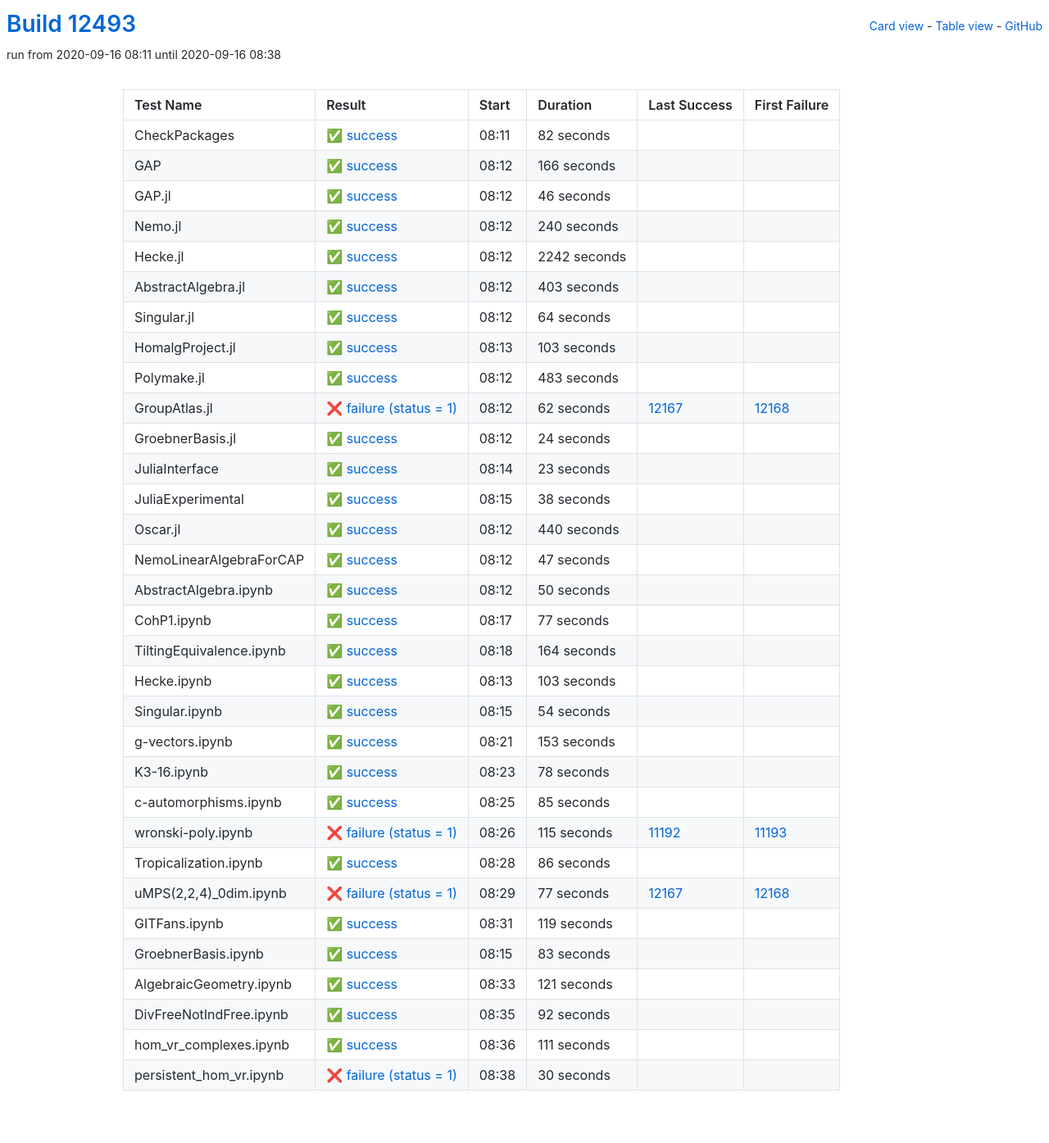
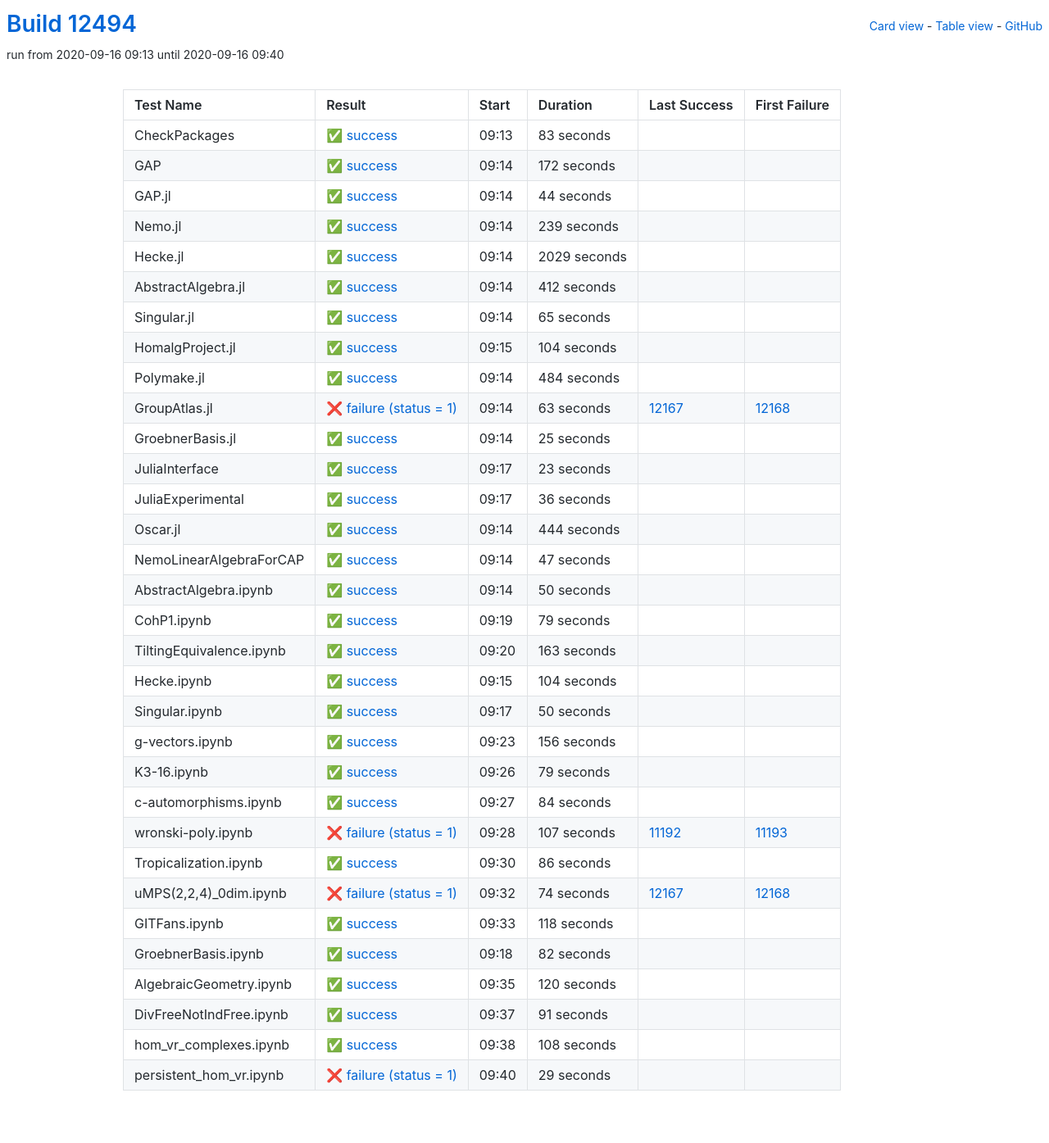
Before and after one commit to oscar-system/oscar-ci-status, a Jekyll site: the page built from table.html, in a window 1280 px wide. Shown: the whole page at 82% size. Built offline with Jekyll 4.4.1, drawn with Linux system fonts in a browser that asks for light colours.

Commit message:
Build #12494

```diff
--- a/_data/ci.yml
+++ b/_data/ci.yml
@@ -1,6 +1,6 @@
 ---
-build: 12493
-build_url: https://oscarci.mathematik.uni-kl.de/job/oscar/12493/
+build: 12494
+build_url: https://oscarci.mathematik.uni-kl.de/job/oscar/12494/
 job: oscar
 organization: oscar-system
 repo: oscar-ci-status
@@ -8,140 +8,140 @@
 tests:
 - name: CheckPackages
   id: checkpackages
-  log: https://oscarci.mathematik.uni-kl.de/job/oscar/12493/artifact/logs/build-12493/CheckPackages.log
-  start: 2020-09-16 08:11
+  log: https://oscarci.mathematik.uni-kl.de/job/oscar/12494/artifact/logs/build-12494/CheckPackages.log
+  start: 2020-09-16 09:13
   success: true
   exitcode: 0
   status: success
-  duration: 82
+  duration: 83
   last_success: false
   last_success_url:
   first_failure: false
   first_failure_url:
 - name: GAP
   id: gap
-  log: https://oscarci.mathematik.uni-kl.de/job/oscar/12493/artifact/logs/build-12493/GAP.log
-  start: 2020-09-16 08:12
+  log: https://oscarci.mathematik.uni-kl.de/job/oscar/12494/artifact/logs/build-12494/GAP.log
+  start: 2020-09-16 09:14
   success: true
   exitcode: 0
   status: success
-  duration: 166
+  duration: 172
   last_success: false
   last_success_url:
   first_failure: false
   first_failure_url:
 - name: GAP.jl
   id: gap-jl
-  log: https://oscarci.mathematik.uni-kl.de/job/oscar/12493/artifact/logs/build-12493/GAP.jl.log
-  start: 2020-09-16 08:12
+  log: https://oscarci.mathematik.uni-kl.de/job/oscar/12494/artifact/logs/build-12494/GAP.jl.log
+  start: 2020-09-16 09:14
   success: true
   exitcode: 0
   status: success
-  duration: 46
+  duration: 44
   last_success: false
   last_success_url:
   first_failure: false
   first_failure_url:
 - name: Nemo.jl
   id: nemo-jl
-  log: https://oscarci.mathematik.uni-kl.de/job/oscar/12493/artifact/logs/build-12493/Nemo.jl.log
-  start: 2020-09-16 08:12
+  log: https://oscarci.mathematik.uni-kl.de/job/oscar/12494/artifact/logs/build-12494/Nemo.jl.log
+  start: 2020-09-16 09:14
   success: true
   exitcode: 0
   status: success
-  duration: 240
+  duration: 239
   last_success: false
   last_success_url:
   first_failure: false
   first_failure_url:
 - name: Hecke.jl
   id: hecke-jl
-  log: https://oscarci.mathematik.uni-kl.de/job/oscar/12493/artifact/logs/build-12493/Hecke.jl.log
-  start: 2020-09-16 08:12
+  log: https://oscarci.mathematik.uni-kl.de/job/oscar/12494/artifact/logs/build-12494/Hecke.jl.log
+  start: 2020-09-16 09:14
   success: true
   exitcode: 0
   status: success
-  duration: 2242
+  duration: 2029
   last_success: false
   last_success_url:
   first_failure: false
   first_failure_url:
 - name: AbstractAlgebra.jl
   id: abstractalgebra-jl
-  log: https://oscarci.mathematik.uni-kl.de/job/oscar/12493/artifact/logs/build-12493/AbstractAlgebra.jl.log
-  start: 2020-09-16 08:12
+  log: https://oscarci.mathematik.uni-kl.de/job/oscar/12494/artifact/logs/build-12494/AbstractAlgebra.jl.log
+  start: 2020-09-16 09:14
   success: true
   exitcode: 0
   status: success
-  duration: 403
+  duration: 412
   last_success: false
   last_success_url:
   first_failure: false
   first_failure_url:
 - name: Singular.jl
   id: singular-jl
-  log: https://oscarci.mathematik.uni-kl.de/job/oscar/12493/artifact/logs/build-12493/Singular.jl.log
-  start: 2020-09-16 08:12
+  log: https://oscarci.mathematik.uni-kl.de/job/oscar/12494/artifact/logs/build-12494/Singular.jl.log
+  start: 2020-09-16 09:14
   success: true
   exitcode: 0
   status: success
-  duration: 64
+  duration: 65
   last_success: false
   last_success_url:
   first_failure: false
   first_failure_url:
 - name: HomalgProject.jl
   id: homalgproject-jl
-  log: https://oscarci.mathematik.uni-kl.de/job/oscar/12493/artifact/logs/build-12493/HomalgProject.jl.log
-  start: 2020-09-16 08:13
+  log: https://oscarci.mathematik.uni-kl.de/job/oscar/12494/artifact/logs/build-12494/HomalgProject.jl.log
+  start: 2020-09-16 09:15
   success: true
   exitcode: 0
   status: success
-  duration: 103
+  duration: 104
   last_success: false
   last_success_url:
   first_failure: false
   first_failure_url:
 - name: Polymake.jl
   id: polymake-jl
-  log: https://oscarci.mathematik.uni-kl.de/job/oscar/12493/artifact/logs/build-12493/Polymake.jl.log
-  start: 2020-09-16 08:12
+  log: https://oscarci.mathematik.uni-kl.de/job/oscar/12494/artifact/logs/build-12494/Polymake.jl.log
+  start: 2020-09-16 09:14
   success: true
   exitcode: 0
   status: success
-  duration: 483
+  duration: 484
   last_success: false
   last_success_url:
   first_failure: false
   first_failure_url:
 - name: GroupAtlas.jl
   id: groupatlas-jl
-  log: https://oscarci.mathematik.uni-kl.de/job/oscar/12493/artifact/logs/build-12493/GroupAtlas.jl.log
-  start: 2020-09-16 08:12
+  log: https://oscarci.mathematik.uni-kl.de/job/oscar/12494/artifact/logs/build-12494/GroupAtlas.jl.log
+  start: 2020-09-16 09:14
   success: false
   exitcode: 1
   status: failure
-  duration: 62
+  duration: 63
   last_success: 12167
   last_success_url: https://oscarci.mathematik.uni-kl.de/job/oscar/12167/
   first_failure: 12168
   first_failure_url: https://oscarci.mathematik.uni-kl.de/job/oscar/12168/
 - name: GroebnerBasis.jl
   id: groebnerbasis-jl
-  log: https://oscarci.mathematik.uni-kl.de/job/oscar/12493/artifact/logs/build-12493/GroebnerBasis.jl.log
-  start: 2020-09-16 08:12
+  log: https://oscarci.mathematik.uni-kl.de/job/oscar/12494/artifact/logs/build-12494/GroebnerBasis.jl.log
+  start: 2020-09-16 09:14
   success: true
   exitcode: 0
   status: success
-  duration: 24
+  duration: 25
   last_success: false
   last_success_url:
   first_failure: false
   first_failure_url:
 - name: JuliaInterface
   id: juliainterface
-  log: https://oscarci.mathematik.uni-kl.de/job/oscar/12493/artifact/logs/build-12493/JuliaInterface.log
-  start: 2020-09-16 08:14
+  log: https://oscarci.mathematik.uni-kl.de/job/oscar/12494/artifact/logs/build-12494/JuliaInterface.log
+  start: 2020-09-16 09:17
   success: true
   exitcode: 0
   status: success
@@ -152,32 +152,32 @@
   first_failure_url:
 - name: JuliaExperimental
   id: juliaexperimental
-  log: https://oscarci.mathematik.uni-kl.de/job/oscar/12493/artifact/logs/build-12493/JuliaExperimental.log
-  start: 2020-09-16 08:15
+  log: https://oscarci.mathematik.uni-kl.de/job/oscar/12494/artifact/logs/build-12494/JuliaExperimental.log
+  start: 2020-09-16 09:17
   success: true
   exitcode: 0
   status: success
-  duration: 38
+  duration: 36
   last_success: false
   last_success_url:
   first_failure: false
   first_failure_url:
 - name: Oscar.jl
   id: oscar-jl
-  log: https://oscarci.mathematik.uni-kl.de/job/oscar/12493/artifact/logs/build-12493/Oscar.jl.log
-  start: 2020-09-16 08:12
+  log: https://oscarci.mathematik.uni-kl.de/job/oscar/12494/artifact/logs/build-12494/Oscar.jl.log
+  start: 2020-09-16 09:14
   success: true
   exitcode: 0
   status: success
-  duration: 440
+  duration: 444
   last_success: false
   last_success_url:
   first_failure: false
   first_failure_url:
 - name: NemoLinearAlgebraForCAP
   id: nemolinearalgebraforcap
-  log: https://oscarci.mathematik.uni-kl.de/job/oscar/12493/artifact/logs/build-12493/NemoLinearAlgebraForCAP.log
-  start: 2020-09-16 08:12
+  log: https://oscarci.mathematik.uni-kl.de/job/oscar/12494/artifact/logs/build-12494/NemoLinearAlgebraForCAP.log
+  start: 2020-09-16 09:14
   success: true
   exitcode: 0
   status: success
@@ -188,8 +188,8 @@
   first_failure_url:
 - name: AbstractAlgebra.ipynb
   id: abstractalgebra-ipynb
-  log: https://oscarci.mathematik.uni-kl.de/job/oscar/12493/artifact/logs/build-12493/AbstractAlgebra.ipynb.log
-  start: 2020-09-16 08:12
+  log: https://oscarci.mathematik.uni-kl.de/job/oscar/12494/artifact/logs/build-12494/AbstractAlgebra.ipynb.log
+  start: 2020-09-16 09:14
   success: true
   exitcode: 0
   status: success
@@ -200,104 +200,104 @@
   first_failure_url:
 - name: CohP1.ipynb
   id: cohp1-ipynb
-  log: https://oscarci.mathematik.uni-kl.de/job/oscar/12493/artifact/logs/build-12493/CohP1.ipynb.log
-  start: 2020-09-16 08:17
+  log: https://oscarci.mathematik.uni-kl.de/job/oscar/12494/artifact/logs/build-12494/CohP1.ipynb.log
+  start: 2020-09-16 09:19
   success: true
   exitcode: 0
   status: success
-  duration: 77
+  duration: 79
   last_success: false
   last_success_url:
   first_failure: false
   first_failure_url:
 - name: TiltingEquivalence.ipynb
   id: tiltingequivalence-ipynb
-  log: https://oscarci.mathematik.uni-kl.de/job/oscar/12493/artifact/logs/build-12493/TiltingEquivalence.ipynb.log
-  start: 2020-09-16 08:18
+  log: https://oscarci.mathematik.uni-kl.de/job/oscar/12494/artifact/logs/build-12494/TiltingEquivalence.ipynb.log
+  start: 2020-09-16 09:20
   success: true
   exitcode: 0
   status: success
-  duration: 164
+  duration: 163
   last_success: false
   last_success_url:
   first_failure: false
   first_failure_url:
 - name: Hecke.ipynb
   id: hecke-ipynb
-  log: https://oscarci.mathematik.uni-kl.de/job/oscar/12493/artifact/logs/build-12493/Hecke.ipynb.log
-  start: 2020-09-16 08:13
+  log: https://oscarci.mathematik.uni-kl.de/job/oscar/12494/artifact/logs/build-12494/Hecke.ipynb.log
+  start: 2020-09-16 09:15
   success: true
   exitcode: 0
   status: success
-  duration: 103
+  duration: 104
   last_success: false
   last_success_url:
   first_failure: false
   first_failure_url:
 - name: Singular.ipynb
   id: singular-ipynb
-  log: https://oscarci.mathematik.uni-kl.de/job/oscar/12493/artifact/logs/build-12493/Singular.ipynb.log
-  start: 2020-09-16 08:15
+  log: https://oscarci.mathematik.uni-kl.de/job/oscar/12494/artifact/logs/build-12494/Singular.ipynb.log
+  start: 2020-09-16 09:17
   success: true
   exitcode: 0
   status: success
-  duration: 54
+  duration: 50
   last_success: false
   last_success_url:
   first_failure: false
   first_failure_url:
 - name: g-vectors.ipynb
   id: g-vectors-ipynb
-  log: https://oscarci.mathematik.uni-kl.de/job/oscar/12493/artifact/logs/build-12493/g-vectors.ipynb.log
-  start: 2020-09-16 08:21
+  log: https://oscarci.mathematik.uni-kl.de/job/oscar/12494/artifact/logs/build-12494/g-vectors.ipynb.log
+  start: 2020-09-16 09:23
   success: true
   exitcode: 0
   status: success
-  duration: 153
+  duration: 156
   last_success: false
   last_success_url:
   first_failure: false
   first_failure_url:
 - name: K3-16.ipynb
   id: k3-16-ipynb
-  log: https://oscarci.mathematik.uni-kl.de/job/oscar/12493/artifact/logs/build-12493/K3-16.ipynb.log
-  start: 2020-09-16 08:23
+  log: https://oscarci.mathematik.uni-kl.de/job/oscar/12494/artifact/logs/build-12494/K3-16.ipynb.log
+  start: 2020-09-16 09:26
   success: true
   exitcode: 0
   status: success
-  duration: 78
+  duration: 79
   last_success: false
   last_success_url:
   first_failure: false
   first_failure_url:
 - name: c-automorphisms.ipynb
   id: c-automorphisms-ipynb
-  log: https://oscarci.mathematik.uni-kl.de/job/oscar/12493/artifact/logs/build-12493/c-automorphisms.ipynb.log
-  start: 2020-09-16 08:25
+  log: https://oscarci.mathematik.uni-kl.de/job/oscar/12494/artifact/logs/build-12494/c-automorphisms.ipynb.log
+  start: 2020-09-16 09:27
   success: true
   exitcode: 0
   status: success
-  duration: 85
+  duration: 84
   last_success: false
   last_success_url:
   first_failure: false
   first_failure_url:
 - name: wronski-poly.ipynb
   id: wronski-poly-ipynb
-  log: https://oscarci.mathematik.uni-kl.de/job/oscar/12493/artifact/logs/build-12493/wronski-poly.ipynb.log
-  start: 2020-09-16 08:26
+  log: https://oscarci.mathematik.uni-kl.de/job/oscar/12494/artifact/logs/build-12494/wronski-poly.ipynb.log
+  start: 2020-09-16 09:28
   success: false
   exitcode: 1
   status: failure
-  duration: 115
+  duration: 107
   last_success: 11192
   last_success_url: https://oscarci.mathematik.uni-kl.de/job/oscar/11192/
   first_failure: 11193
   first_failure_url: https://oscarci.mathematik.uni-kl.de/job/oscar/11193/
 - name: Tropicalization.ipynb
   id: tropicalization-ipynb
-  log: https://oscarci.mathematik.uni-kl.de/job/oscar/12493/artifact/logs/build-12493/Tropicalization.ipynb.log
-  start: 2020-09-16 08:28
+  log: https://oscarci.mathematik.uni-kl.de/job/oscar/12494/artifact/logs/build-12494/Tropicalization.ipynb.log
+  start: 2020-09-16 09:30
   success: true
   exitcode: 0
   status: success
@@ -308,84 +308,84 @@
   first_failure_url:
 - name: uMPS(2,2,4)_0dim.ipynb
   id: umps-2-2-4-0dim-ipynb
-  log: https://oscarci.mathematik.uni-kl.de/job/oscar/12493/artifact/logs/build-12493/uMPS-2-2-4-_0dim.ipynb.log
-  start: 2020-09-16 08:29
+  log: https://oscarci.mathematik.uni-kl.de/job/oscar/12494/artifact/logs/build-12494/uMPS-2-2-4-_0dim.ipynb.log
+  start: 2020-09-16 09:32
   success: false
   exitcode: 1
   status: failure
-  duration: 77
+  duration: 74
   last_success: 12167
   last_success_url: https://oscarci.mathematik.uni-kl.de/job/oscar/12167/
   first_failure: 12168
   first_failure_url: https://oscarci.mathematik.uni-kl.de/job/oscar/12168/
 - name: GITFans.ipynb
   id: gitfans-ipynb
-  log: https://oscarci.mathematik.uni-kl.de/job/oscar/12493/artifact/logs/build-12493/GITFans.ipynb.log
-  start: 2020-09-16 08:31
+  log: https://oscarci.mathematik.uni-kl.de/job/oscar/12494/artifact/logs/build-12494/GITFans.ipynb.log
+  start: 2020-09-16 09:33
   success: true
   exitcode: 0
   status: success
-  duration: 119
+  duration: 118
   last_success: false
   last_success_url:
   first_failure: false
   first_failure_url:
 - name: GroebnerBasis.ipynb
   id: groebnerbasis-ipynb
-  log: https://oscarci.mathematik.uni-kl.de/job/oscar/12493/artifact/logs/build-12493/GroebnerBasis.ipynb.log
-  start: 2020-09-16 08:15
+  log: https://oscarci.mathematik.uni-kl.de/job/oscar/12494/artifact/logs/build-12494/GroebnerBasis.ipynb.log
+  start: 2020-09-16 09:18
   success: true
   exitcode: 0
   status: success
-  duration: 83
+  duration: 82
   last_success: false
   last_success_url:
   first_failure: false
   first_failure_url:
 - name: AlgebraicGeometry.ipynb
   id: algebraicgeometry-ipynb
-  log: https://oscarci.mathematik.uni-kl.de/job/oscar/12493/artifact/logs/build-12493/AlgebraicGeometry.ipynb.log
-  start: 2020-09-16 08:33
+  log: https://oscarci.mathematik.uni-kl.de/job/oscar/12494/artifact/logs/build-12494/AlgebraicGeometry.ipynb.log
+  start: 2020-09-16 09:35
   success: true
   exitcode: 0
   status: success
-  duration: 121
+  duration: 120
   last_success: false
   last_success_url:
   first_failure: false
   first_failure_url:
 - name: DivFreeNotIndFree.ipynb
   id: divfreenotindfree-ipynb
-  log: https://oscarci.mathematik.uni-kl.de/job/oscar/12493/artifact/logs/build-12493/DivFreeNotIndFree.ipynb.log
-  start: 2020-09-16 08:35
+  log: https://oscarci.mathematik.uni-kl.de/job/oscar/12494/artifact/logs/build-12494/DivFreeNotIndFree.ipynb.log
+  start: 2020-09-16 09:37
   success: true
   exitcode: 0
   status: success
-  duration: 92
+  duration: 91
   last_success: false
   last_success_url:
   first_failure: false
   first_failure_url:
 - name: hom_vr_complexes.ipynb
   id: hom-vr-complexes-ipynb
-  log: https://oscarci.mathematik.uni-kl.de/job/oscar/12493/artifact/logs/build-12493/hom_vr_complexes.ipynb.log
-  start: 2020-09-16 08:36
+  log: https://oscarci.mathematik.uni-kl.de/job/oscar/12494/artifact/logs/build-12494/hom_vr_complexes.ipynb.log
+  start: 2020-09-16 09:38
   success: true
   exitcode: 0
   status: success
-  duration: 111
+  duration: 108
   last_success: false
   last_success_url:
   first_failure: false
   first_failure_url:
 - name: persistent_hom_vr.ipynb
   id: persistent-hom-vr-ipynb
-  log: https://oscarci.mathematik.uni-kl.de/job/oscar/12493/artifact/logs/build-12493/persistent_hom_vr.ipynb.log
-  start: 2020-09-16 08:38
+  log: https://oscarci.mathematik.uni-kl.de/job/oscar/12494/artifact/logs/build-12494/persistent_hom_vr.ipynb.log
+  start: 2020-09-16 09:40
   success: false
   exitcode: 1
   status: failure
-  duration: 30
+  duration: 29
   last_success: false
   last_success_url:
   first_failure: false
```
Also changed, not shown: README.md.
